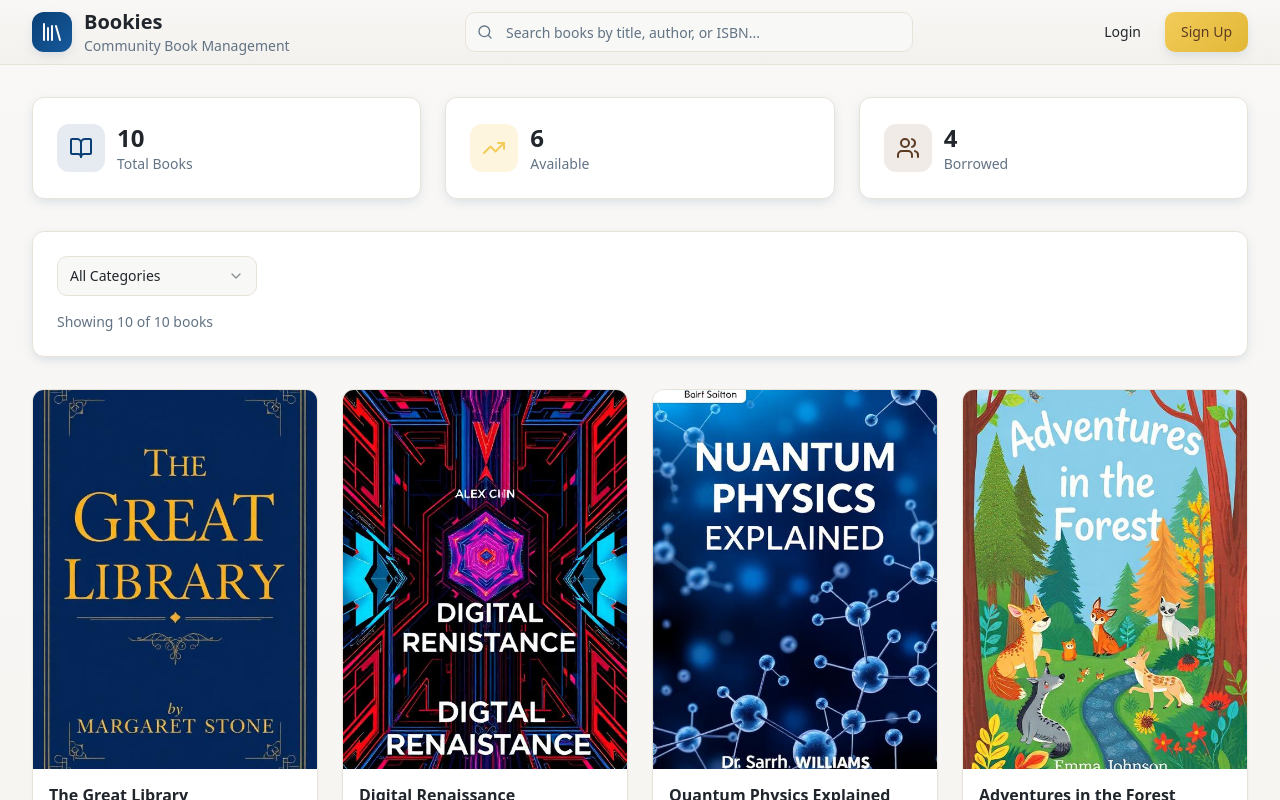
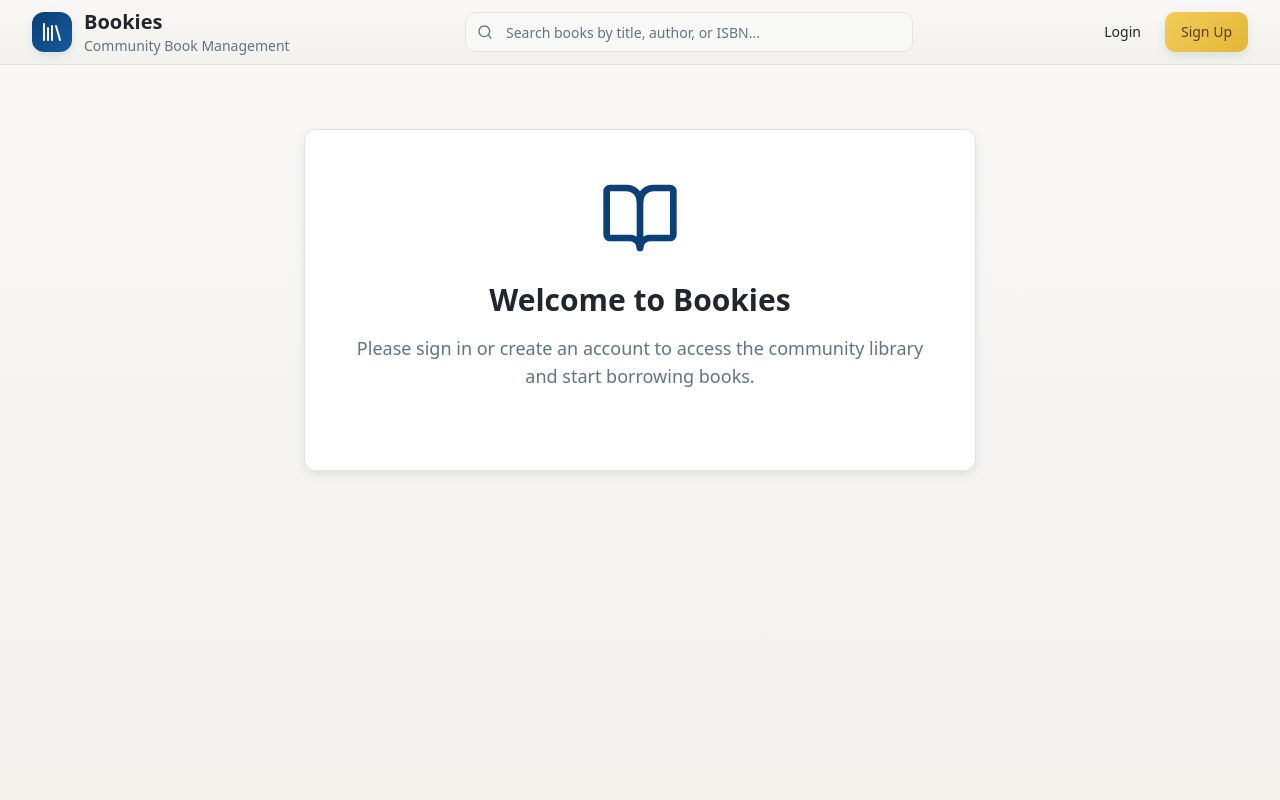
Before and after one commit to pbhavyasri5/Bookies-1, a React (Vite) app: page / in a window 1280 px wide. Shown: the top 800 px of the page. Built offline with nearby package versions, Linux system fonts and the light colour scheme; the HTML template or start-up script is replaced by a standard one.

Commit message:
Refactor: Show login before book data

```diff
--- a/src/pages/Index.tsx
+++ b/src/pages/Index.tsx
@@ -98,7 +98,20 @@ const Index = () => {
         onSearchChange={setSearchQuery}
       />
 
-      <main className="max-w-7xl mx-auto px-4 sm:px-6 lg:px-8 py-8">
+      {!user ? (
+        <main className="max-w-7xl mx-auto px-4 sm:px-6 lg:px-8 py-16">
+          <div className="bg-card rounded-lg p-12 border border-border shadow-book text-center max-w-2xl mx-auto">
+            <BookOpen className="h-20 w-20 text-primary mx-auto mb-6" />
+            <h2 className="text-3xl font-bold text-card-foreground mb-4">
+              Welcome to Bookies
+            </h2>
+            <p className="text-lg text-muted-foreground mb-8">
+              Please sign in or create an account to access the community library and start borrowing books.
+            </p>
+          </div>
+        </main>
+      ) : (
+        <main className="max-w-7xl mx-auto px-4 sm:px-6 lg:px-8 py-8">
         {/* Stats Section */}
         <div className="grid grid-cols-1 md:grid-cols-3 gap-6 mb-8">
           <div className="bg-card rounded-lg p-6 border border-border shadow-book">
@@ -198,7 +211,8 @@ const Index = () => {
             )}
           </div>
         )}
-      </main>
+        </main>
+      )}
     </div>
   );
 };
```
